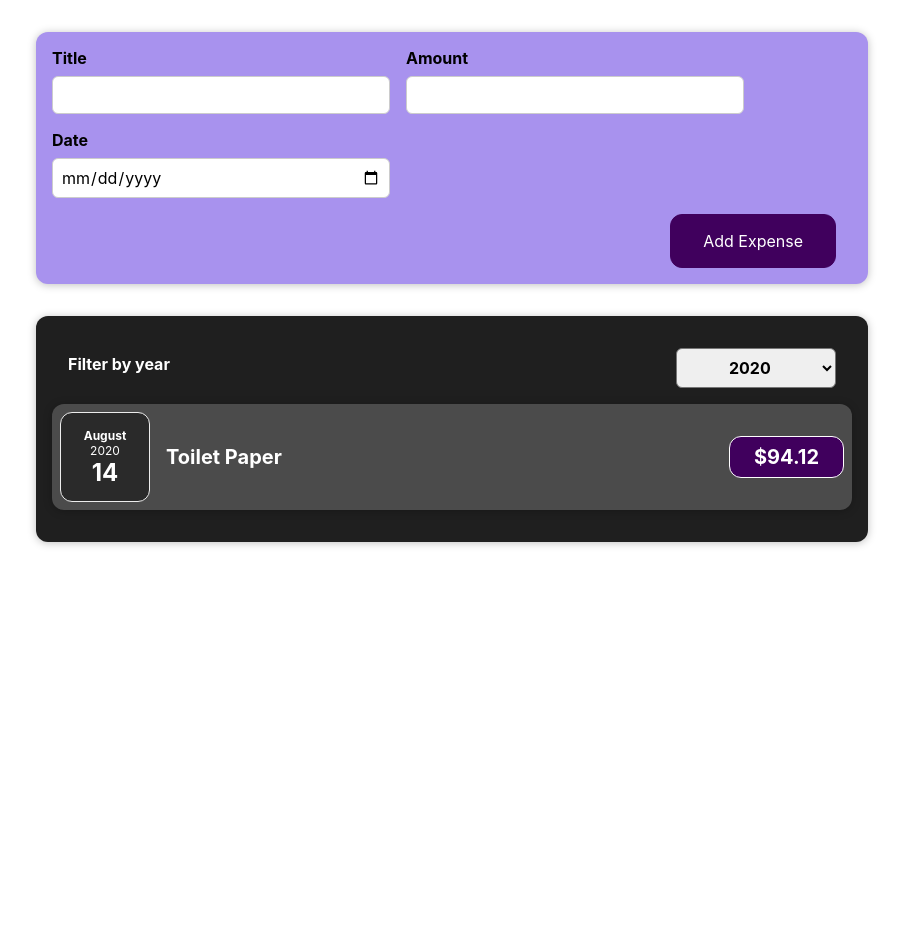
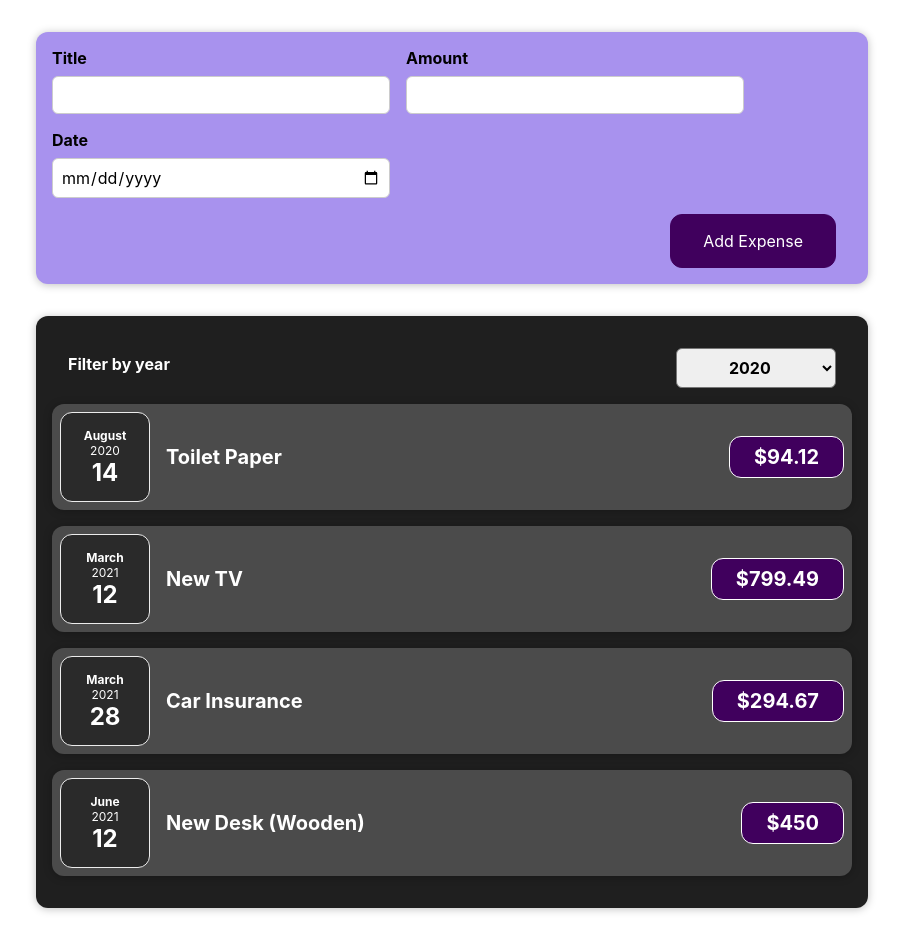
Before and after one commit to rukonit/react-component, a React (Create React App) app: page / in a window 1280 px wide. Shown: the whole page, without its empty margins (188-1091 px from the left). Before the commit the page ends 800 px from the top, so only its background shows below. Built offline with nearby package versions, Linux system fonts and the light colour scheme.

Commit message:
added conditional paragraph for no filter found

```diff
--- a/src/components/Expenses/Expenses.css
+++ b/src/components/Expenses/Expenses.css
@@ -5,3 +5,7 @@
     width: 50rem;
     max-width: 95%;
   }
+
+  p.white {
+    color: white
+  }
--- a/src/components/Expenses/Expenses.js
+++ b/src/components/Expenses/Expenses.js
@@ -7,10 +7,14 @@ import ExpensesFilter from '../ExpenseFilter/ExpensesFilter';
 
 const Expenses = (props) => {
   const [selectedYear, setSelectedYear] = useState('2020')
-
+  const [filteredExpenses, setFilteredExpenses] = useState(props.items)
+//.
   const filterChangeHandler = (filterYear)=>{
 
     setSelectedYear(filterYear)
+
+    setFilteredExpenses(props.items.filter(item => {return item.date.getFullYear() == filterYear}))
+
   }
 
 
@@ -19,8 +23,16 @@ const Expenses = (props) => {
 
     <Card className="expenses">
     <ExpensesFilter selected={selectedYear} onChangeFilter={filterChangeHandler}></ExpensesFilter>
-    {props.items.filter(item => {return item.date.getFullYear() == selectedYear}).map(item =>
+
+    {
+     filteredExpenses.length === 0 ?
+     (<p className='white'>No Item Found</p>
+       ) :
+    filteredExpenses.map((item) =>
+
+
       (<ExpenseItem
+      key={item.id}
       title={item.title}
       amount={item.amount}
       date={item.date}
```
